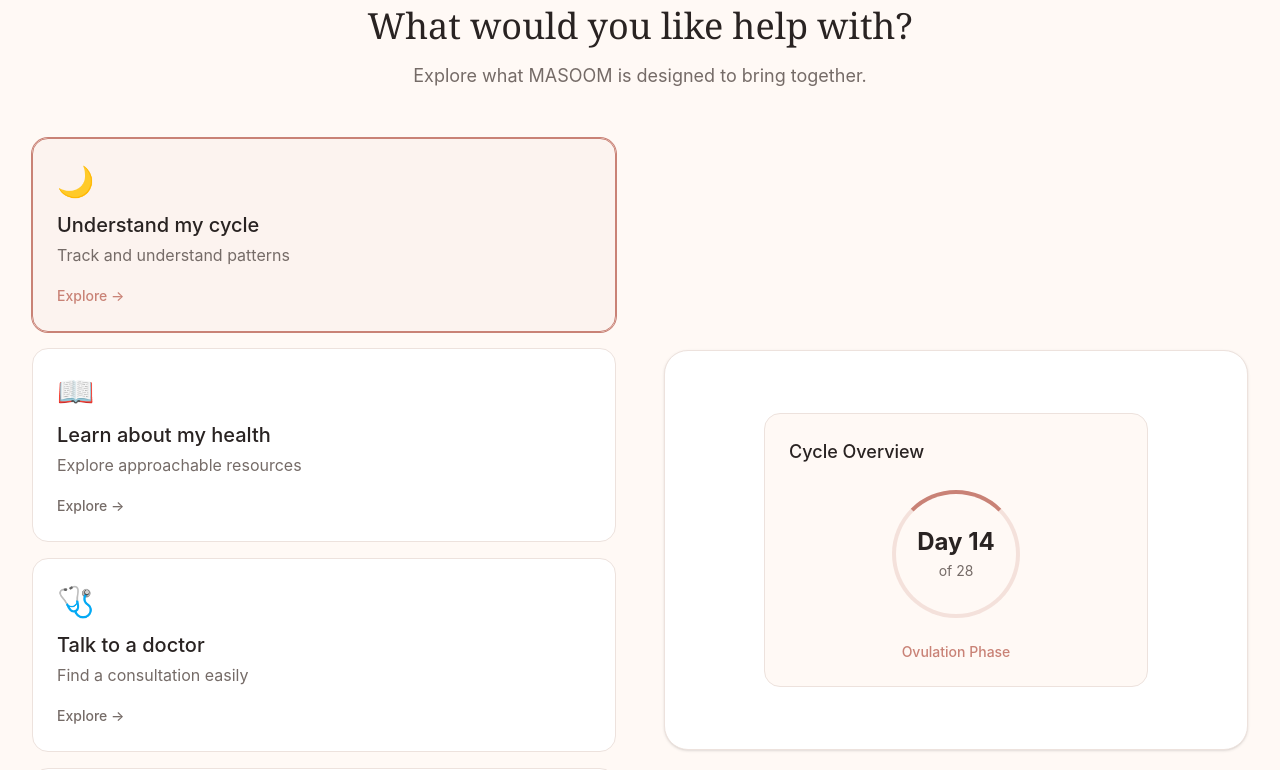
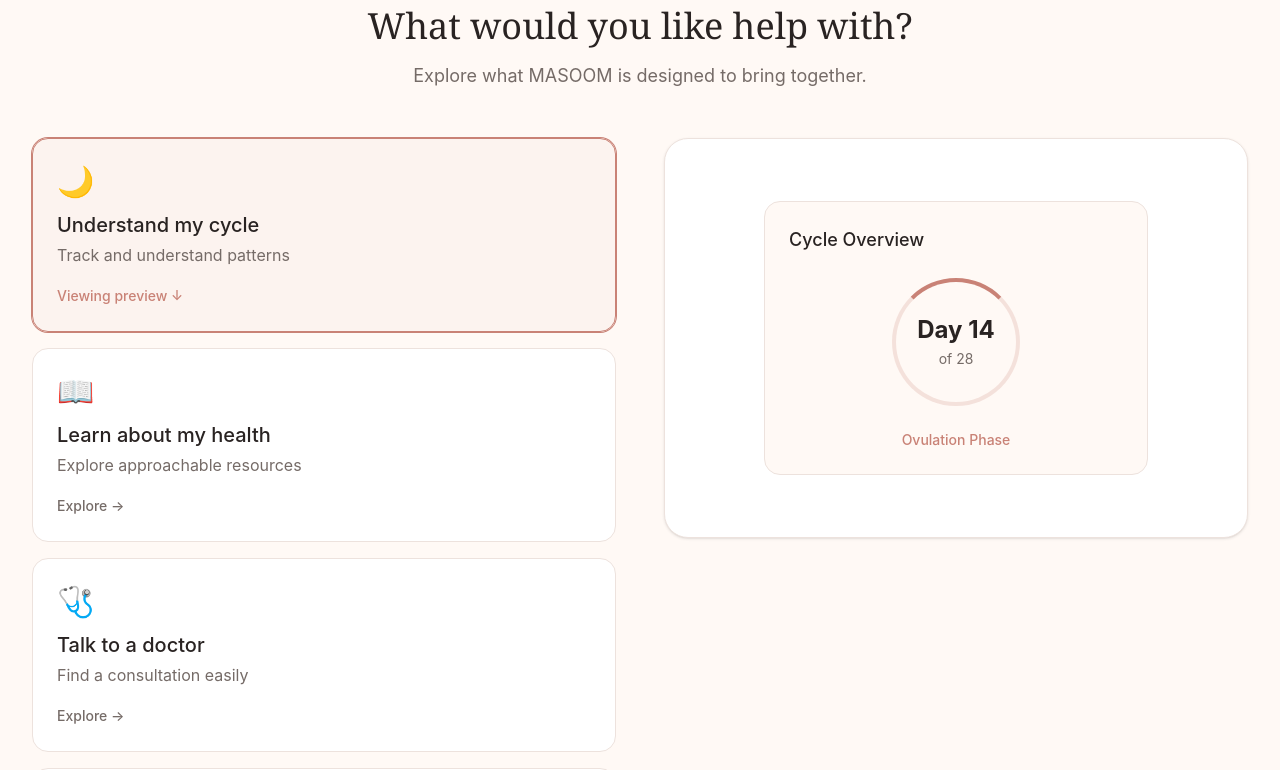
Before and after one commit to ManshiSandilya/Masoom_PreLaunch, a React (Vite) app: page / in a window 1280 px wide. Shown: the part 1060-1830 px from the top of the page. Built offline with nearby package versions, Linux system fonts and the light colour scheme.

Commit message:
fix: resolve mobile layout clipping and optimize accordion UX

```diff
--- a/src/components/FeatureShowcase.jsx
+++ b/src/components/FeatureShowcase.jsx
@@ -297,7 +297,7 @@
           </p>
         </div>
 
-        <div className="grid grid-cols-1 md:grid-cols-2 gap-8">
+        <div className="grid grid-cols-1 md:grid-cols-2 gap-8 items-start">
           {features.map((feature, index) => (
             <motion.div
               key={feature.id}
@@ -305,7 +305,7 @@
               whileInView={{ opacity: 1, y: 0 }}
               viewport={{ once: true, margin: "-100px" }}
               transition={{ duration: 0.5, delay: index * 0.1 }}
-              className="bg-card rounded-3xl p-6 sm:p-8 border border-border shadow-sm flex flex-col h-full transition-all duration-300"
+              className="bg-card rounded-3xl p-6 sm:p-8 border border-border shadow-sm flex flex-col transition-all duration-300"
             >
               <div className="flex items-start gap-4 mb-6">
                 <div className="text-3xl bg-background w-12 h-12 flex items-center justify-center rounded-xl border border-border shrink-0 shadow-sm">
--- a/src/components/Hero.jsx
+++ b/src/components/Hero.jsx
@@ -26,7 +26,7 @@
 
           {/* Right: Interactive Product Preview */}
           <div className="w-full lg:w-1/2">
-            <div className="bg-card rounded-3xl p-6 sm:p-8 border border-border shadow-lg relative overflow-hidden">
+            <div className="bg-card rounded-3xl p-6 sm:p-8 border border-border shadow-lg relative">
 
               {/* Fake UI Header */}
               <div className="flex justify-between items-center mb-8 border-b border-border pb-4">
--- a/src/components/InteractiveExplorer.jsx
+++ b/src/components/InteractiveExplorer.jsx
@@ -18,44 +18,11 @@
     { id: 4, title: 'Connect privately' },
   ];
 
+  const renderHelpPreview = (id) => {
+    switch (id) {
+      case 1:
         return (
-    <section className="py-20 bg-background transition-colors duration-300">
-      <div className="max-w-7xl mx-auto px-6 lg:px-8">
-        {/* What brings you here? */}
-        <div className="mb-32">
-          <div className="text-center mb-12">
-            <h2 className="text-3xl sm:text-4xl font-serif text-foreground mb-4">What would you like help with?</h2>
-            <p className="text-muted max-w-2xl mx-auto text-lg">
-              Explore what MASOOM is designed to bring together.
-            </p>
-          </div>
-
-          <div className="grid grid-cols-1 lg:grid-cols-2 gap-12 items-center">
-            <div className="flex flex-col gap-4">
-              {helpOptions.map((option) => (
-                <button
-                  key={option.id}
-                  onClick={() => setSelectedHelp(option.id)}
-                  className={`text-left p-6 rounded-2xl border transition-all duration-300 ${
-                    selectedHelp === option.id
-                      ? 'border-accent bg-accent/5 ring-1 ring-accent'
-                      : 'border-border bg-card hover:border-accent/50'
-                  }`}
-                >
-                  <div className="text-3xl mb-3">{option.icon}</div>
-                  <h3 className="text-xl font-medium text-foreground mb-1">{option.title}</h3>
-                  <p className="text-muted mb-4">{option.desc}</p>
-                  <span className={`text-sm font-medium ${selectedHelp === option.id ? 'text-accent' : 'text-muted'}`}>
-                    Explore &rarr;
-                  </span>
-                </button>
-              ))}
-            </div>
-
-            {/* Preview Panel for "What brings you here?" */}
-            <div className="bg-card border border-border rounded-3xl p-8 shadow-sm flex items-center justify-center min-h-[400px]">
-              {selectedHelp === 1 && (
-                <div className="w-full max-w-sm">
+          <div className="w-full max-w-sm animate-in fade-in duration-300">
             <div className="bg-background border border-border rounded-2xl p-6">
               <h4 className="text-lg font-medium text-foreground mb-6">Cycle Overview</h4>
               <div className="flex items-center justify-center w-32 h-32 rounded-full border-4 border-accent/20 border-t-accent mx-auto mb-6">
@@ -67,9 +34,10 @@
               <div className="text-center text-sm font-medium text-accent">Ovulation Phase</div>
             </div>
           </div>
-              )}
-              {selectedHelp === 2 && (
-                <div className="w-full max-w-sm">
+        );
+      case 2:
+        return (
+          <div className="w-full max-w-sm animate-in fade-in duration-300">
             <div className="bg-background border border-border rounded-2xl p-6">
               <h4 className="text-lg font-medium text-foreground mb-4">Latest Articles</h4>
               <div className="space-y-4">
@@ -86,9 +54,10 @@
               </div>
             </div>
           </div>
-              )}
-              {selectedHelp === 3 && (
-                <div className="w-full max-w-sm">
+        );
+      case 3:
+        return (
+          <div className="w-full max-w-sm animate-in fade-in duration-300">
             <div className="bg-background border border-border rounded-2xl p-6">
               <h4 className="text-lg font-medium text-foreground mb-2">Women's Health Specialist</h4>
               <p className="text-sm text-muted mb-6">Available consultation slots</p>
@@ -102,9 +71,10 @@
               </div>
             </div>
           </div>
-              )}
-              {selectedHelp === 4 && (
-                <div className="w-full max-w-sm">
+        );
+      case 4:
+        return (
+          <div className="w-full max-w-sm animate-in fade-in duration-300">
             <div className="bg-background border border-border rounded-2xl p-6">
               <h4 className="text-lg font-medium text-foreground mb-4">Anonymous Community</h4>
               <div className="space-y-4">
@@ -119,7 +89,56 @@
               </div>
             </div>
           </div>
+        );
+      default:
+        return null;
+    }
+  };
+
+  return (
+    <section className="py-20 bg-background transition-colors duration-300">
+      <div className="max-w-7xl mx-auto px-6 lg:px-8">
+        {/* What brings you here? */}
+        <div className="mb-32">
+          <div className="text-center mb-12">
+            <h2 className="text-3xl sm:text-4xl font-serif text-foreground mb-4">What would you like help with?</h2>
+            <p className="text-muted max-w-2xl mx-auto text-lg">
+              Explore what MASOOM is designed to bring together.
+            </p>
+          </div>
+
+          <div className="grid grid-cols-1 lg:grid-cols-2 gap-12 items-start">
+            <div className="flex flex-col gap-4">
+              {helpOptions.map((option) => (
+                <div key={option.id} className="flex flex-col gap-4">
+                  <button
+                    onClick={() => setSelectedHelp(option.id)}
+                    className={`text-left p-6 rounded-2xl border transition-all duration-300 w-full ${
+                      selectedHelp === option.id
+                        ? 'border-accent bg-accent/5 ring-1 ring-accent'
+                        : 'border-border bg-card hover:border-accent/50'
+                    }`}
+                  >
+                    <div className="text-3xl mb-3">{option.icon}</div>
+                    <h3 className="text-xl font-medium text-foreground mb-1">{option.title}</h3>
+                    <p className="text-muted mb-4">{option.desc}</p>
+                    <span className={`text-sm font-medium ${selectedHelp === option.id ? 'text-accent' : 'text-muted'}`}>
+                      {selectedHelp === option.id ? 'Viewing preview ↓' : 'Explore →'}
+                    </span>
+                  </button>
+                  {/* Mobile Preview Inline */}
+                  {selectedHelp === option.id && (
+                    <div className="lg:hidden bg-card border border-border rounded-3xl p-6 shadow-sm flex items-center justify-center mb-4">
+                      {renderHelpPreview(selectedHelp)}
+                    </div>
                   )}
+                </div>
+              ))}
+            </div>
+
+            {/* Desktop Preview Panel */}
+            <div className="hidden lg:flex bg-card border border-border rounded-3xl p-8 shadow-sm items-center justify-center min-h-[400px] sticky top-32">
+              {renderHelpPreview(selectedHelp)}
             </div>
           </div>
         </div>
@@ -158,12 +177,12 @@
 
             {/* Phone UI Right */}
             <div className="w-full lg:w-1/2 flex justify-center">
-              <div className="w-[320px] h-[640px] bg-background border-[8px] border-border rounded-[3rem] relative shadow-xl overflow-hidden">
+              <div className="w-[320px] h-[640px] bg-card border-[8px] border-muted/30 rounded-[3rem] relative shadow-2xl overflow-hidden ring-1 ring-border">
                 {/* Phone Notch */}
-                <div className="absolute top-0 inset-x-0 h-6 bg-border w-40 mx-auto rounded-b-3xl z-20"></div>
+                <div className="absolute top-0 inset-x-0 h-6 bg-muted/30 w-40 mx-auto rounded-b-3xl z-20 backdrop-blur-sm"></div>
 
                 {/* Phone Screen Content */}
-                <div className="h-full w-full bg-background pt-12 px-6 pb-6 overflow-y-auto">
+                <div className="h-full w-full bg-background pt-12 px-6 pb-12 overflow-y-auto">
                   {selectedExplorer === 1 && (
                     <div className="animate-in fade-in duration-500">
                       <h4 className="text-xl font-serif text-foreground mb-6">Your Cycle</h4>
```
Lines whose indentation alone changed are shown as unchanged.
